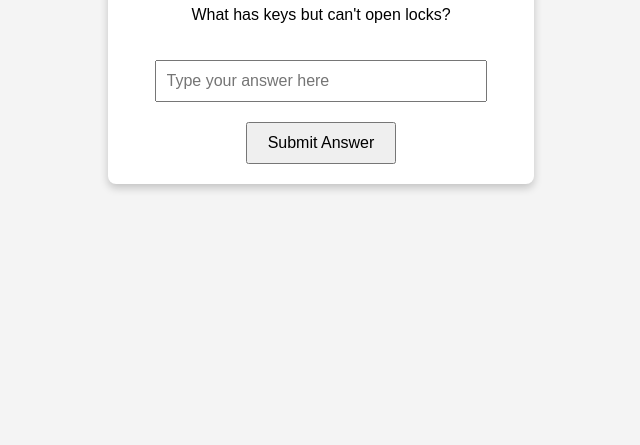
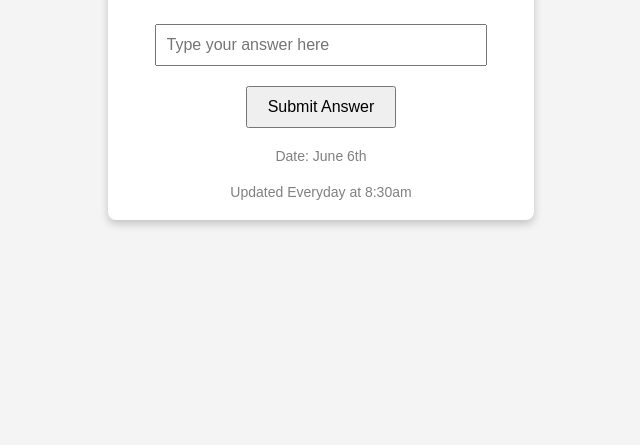
Before and after one commit to Ktodd01/riddle, a plain HTML site: page index.html in a window 1280 px wide. Shown: the part 355-800 px from the top of the page, without its empty margins (319-959 px from the left). Drawn offline with Linux system fonts and the light colour scheme.

Commit message:
Update index.html

```diff
--- a/index.html
+++ b/index.html
@@ -37,25 +37,32 @@
             width: 80%;
             margin-top: 20px;
         }
+        .date, .update-time {
+            margin-top: 20px;
+            font-size: 14px;
+            color: grey;
+        }
     </style>
 </head>
 <body>
     <div class="container">
         <h1>Riddle</h1>
-        <p>What has keys but can't open locks?</p>
+        <p>What has to be broken before you can use it?</p>
         <input type="text" id="guess" placeholder="Type your answer here">
         <button onclick="checkAnswer()">Submit Answer</button>
         <div class="result">
             <p id="resultMessage"></p>
         </div>
         <div class="answer">
-            <p>The answer is: A piano!</p>
+            <p>The answer is: egg</p>
         </div>
+        <div class="date">Date: June 6th</div>
+        <div class="update-time">Updated Everyday at 8:30am</div>
     </div>
     <script>
         let attempts = 0;
         const maxAttempts = 3;
-        const correctAnswer = "piano";
+        const correctAnswer = "egg";
 
         function checkAnswer() {
             const userGuess = document.getElementById('guess').value.trim().toLowerCase();
```
